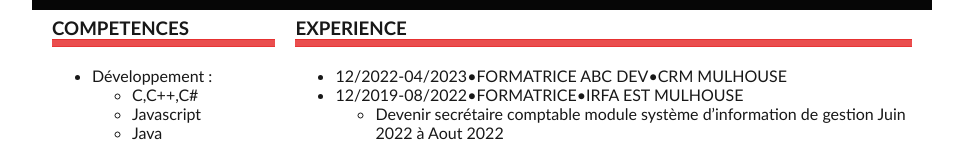
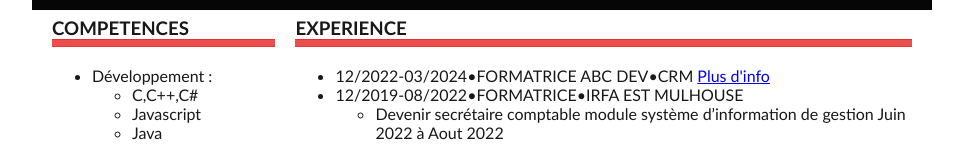
Before and after one commit to AdelineMeisterFormatrice/adelinemeisterformatrice.github.io, a plain HTML site: page index.html in a window 1280 px wide. Shown: the part 155-299 px from the top of the page, without its empty margins (158-1121 px from the left). Drawn offline with Linux system fonts and the light colour scheme.

Commit message:
modif cv

```diff
--- a/index.html
+++ b/index.html
@@ -221,7 +221,7 @@ footer img
                     <article>
                         <h1>EXPERIENCE</h1>
                         <ul>
-                            <li>12/2022-04/2023•FORMATRICE ABC DEV•CRM MULHOUSE</li>
+                            <li>12/2022-03/2024•FORMATRICE ABC DEV•CRM <a href="https://www.crm68.fr/wp-content/uploads/2023/09/ABC-DEV-INFO.pdf">Plus d'info</a></li>
                             <li>12/2019-08/2022•FORMATRICE•IRFA EST MULHOUSE</li>
                             <ul>
                                 <li>Devenir secrétaire comptable module système d’information de gestion Juin 2022 à Aout 2022</li>
```
